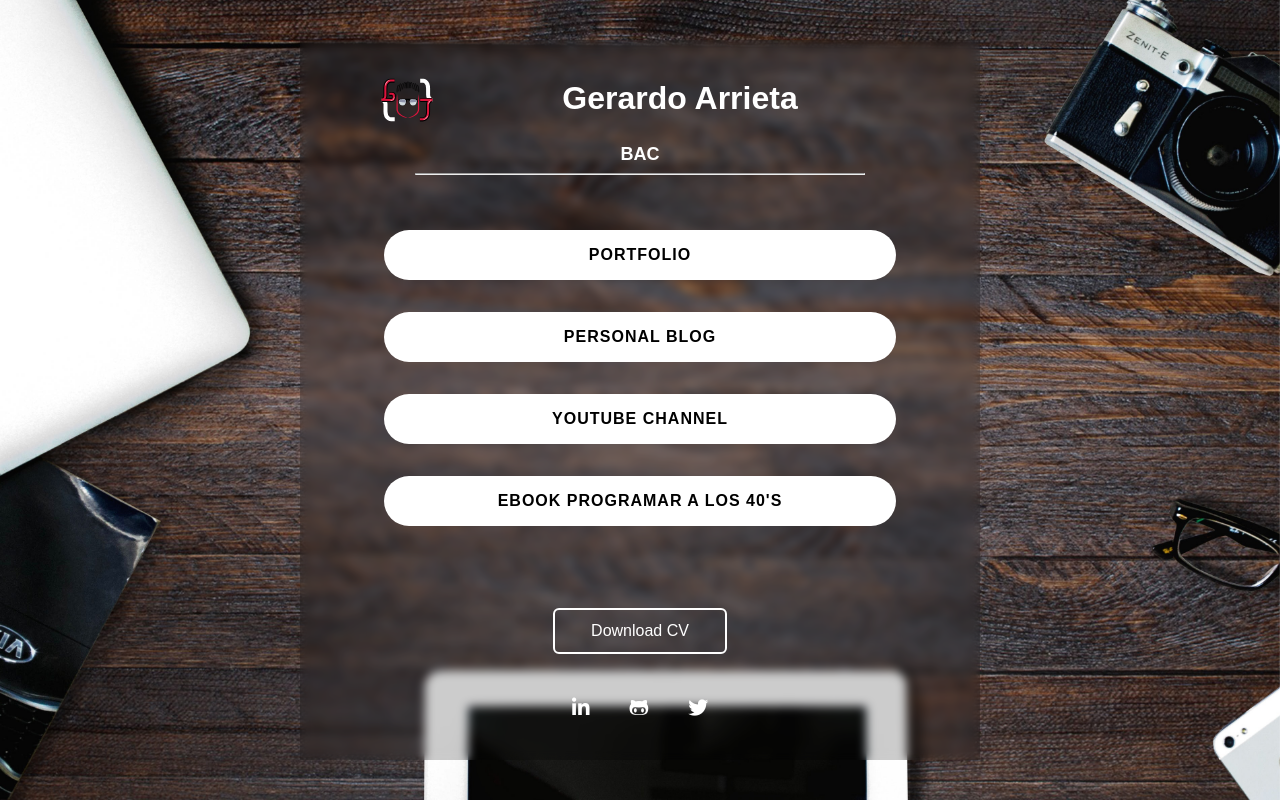
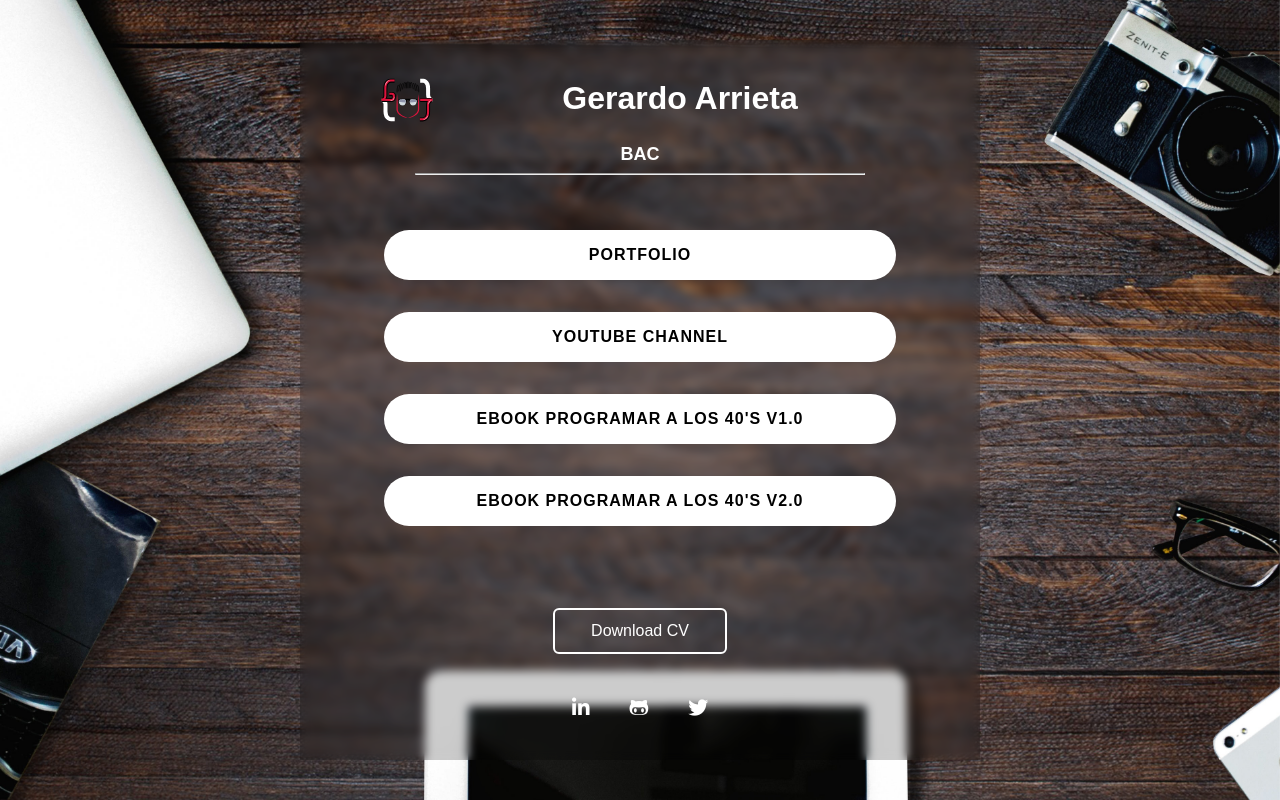
Before and after one commit to gerardojao/biogerardojao, a React (Create React App) app: page / in a window 1280 px wide. Built offline with nearby package versions, Linux system fonts and the light colour scheme.

Commit message:
add ebook2

```diff
--- a/src/Data.js
+++ b/src/Data.js
@@ -6,12 +6,12 @@ export default [
         name:"Portfolio"
 
     },
-    {
-        id:2,
-        link:"https://gerardojao.github.io/My-Blog/",
-        name:"Personal Blog"
+    // {
+    //     id:2,
+    //     link:"https://gerardojao.github.io/My-Blog/",
+    //     name:"Personal Blog"
 
-    },
+    // },
     {
         id:3,
         link:"https://www.youtube.com/channel/UCA1YYc0kepUu-5-598qnNIw",
@@ -21,9 +21,12 @@ export default [
     {
         id:4,
         link:"https://axelfas.github.io/ebook/",
-        name:"Ebook Programar a los 40's"
-
-
+        name:"Ebook Programar a los 40's v1.0"
+    },
+    {
+        id:5,
+        link:"https://t.co/JCTXbRn3b7",
+        name:"Ebook Programar a los 40's v2.0"
     }
 
 ]
```
